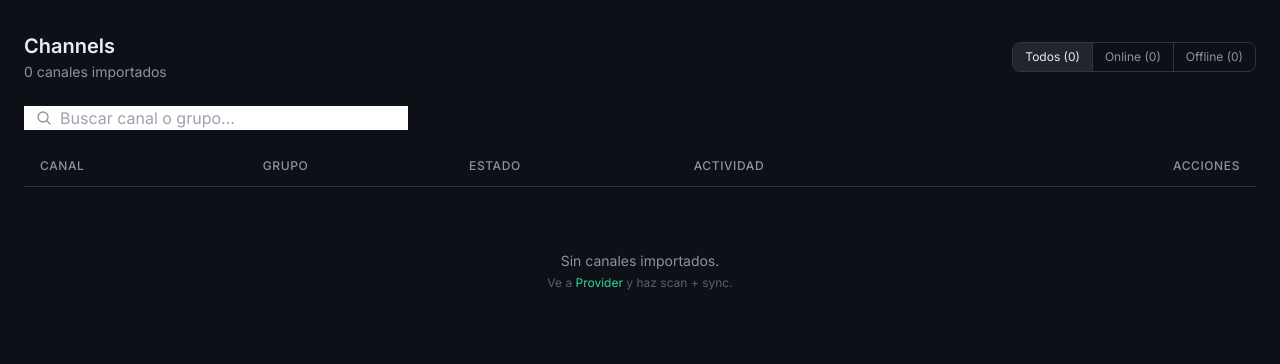
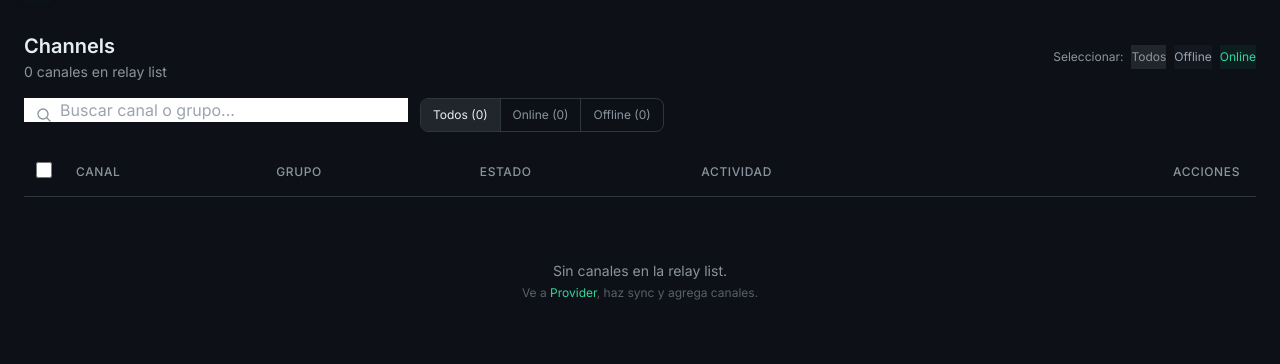
Before and after one commit to ivnmelendez/emby-iptv-relay-manager, a FastAPI app: template backend/templates/channels.html in a window 1280 px wide. Shown: the part 56-420 px from the top of the page. Run offline with FastAPI, Linux system fonts and the light colour scheme; the template is opened without the code that fills it, so the values that code supplies are empty; parts of the project's set-up code (start-up, migrations or seed data) failed here and were passed over; some libraries are stand-ins or nearby versions.

Commit message:
feat: bulk actions en /channels y /provider
/channels:
- Alpine.js component con selección persistente
- Sticky action bar (top-14) aparece cuando hay selección
- Confirm modal Alpine.js (no browser confirm)
- Bulk: Activate, Offline, Delete, Clear Offline, Clear All
- Quick select: Select All, Select Offline, Select Online
- MAX_ACTIVE_STREAMS respetado en bulk activate con error OOB
- Checkbox por fila + header select all
- Click en fila también toggle checkbox

/provider library:
- Checkboxes + Add Selected bulk action
- Select All / Clear buttons
- libraryManager() Alpine component independiente
- Bulk add → recarga library section via HTMX

Arquitectura:
- htmx.ajax() programático desde Alpine para bulk
- OOB swap para errores (hx-swap-oob) sin romper tabla
- channels_tbody.html partial para respuestas bulk

Co-Authored-By: Claude Sonnet 4.6 <noreply@anthropic.com>

```diff
--- a/backend/templates/channels.html
+++ b/backend/templates/channels.html
@@ -2,56 +2,163 @@
 {% block title %}Channels — IPTV Manager{% endblock %}
 
 {% block content %}
-<div x-data="{
-  search: '',
-  filter: 'all',
-  get online() { return {{ channels | selectattr('status.value', 'equalto', 'online') | list | length }}; },
-  get offline() { return {{ channels | length }} - this.online; }
-}">
+<div x-data="channelManager()">
 
-  <!-- Header -->
-  <div class="flex flex-col sm:flex-row sm:items-center justify-between gap-4 mb-6">
-    <div>
-      <h1 class="text-xl font-semibold text-[#e6edf3]">Channels</h1>
-      <p class="text-sm text-muted mt-0.5">{{ channels | length }} canales importados</p>
-    </div>
-    <div class="flex items-center gap-2 flex-wrap">
-      <!-- Status filter -->
-      <div class="flex rounded-lg border border-border overflow-hidden text-xs">
-        <button @click="filter = 'all'"
-                :class="filter === 'all' ? 'bg-[#21262d] text-[#e6edf3]' : 'text-muted hover:text-[#e6edf3]'"
-                class="px-3 py-1.5 transition-colors">
-          Todos ({{ channels | length }})
-        </button>
-        <button @click="filter = 'online'"
-                :class="filter === 'online' ? 'bg-emerald-500/10 text-emerald-400' : 'text-muted hover:text-[#e6edf3]'"
-                class="px-3 py-1.5 border-l border-border transition-colors">
-          Online ({{ channels | selectattr('status.value', 'equalto', 'online') | list | length }})
-        </button>
-        <button @click="filter = 'offline'"
-                :class="filter === 'offline' ? 'bg-[#21262d] text-[#e6edf3]' : 'text-muted hover:text-[#e6edf3]'"
-                class="px-3 py-1.5 border-l border-border transition-colors">
-          Offline ({{ channels | selectattr('status.value', 'equalto', 'offline') | list | length }})
+  <!-- Confirm modal -->
+  <div x-show="modal.show" x-cloak
+       class="fixed inset-0 z-[150] flex items-center justify-center p-4">
+    <div class="absolute inset-0 bg-[#0d1117]/80 backdrop-blur-sm" @click="modal.show = false"></div>
+    <div class="relative bg-surface border border-border rounded-xl p-6 max-w-sm w-full shadow-2xl">
+      <h3 class="text-sm font-semibold text-[#e6edf3]" x-text="modal.title"></h3>
+      <p class="text-xs text-muted mt-2 leading-relaxed" x-text="modal.message"></p>
+      <div class="flex justify-end gap-2 mt-5">
+        <button @click="modal.show = false" class="btn-secondary text-xs py-1.5 px-3">Cancelar</button>
+        <button @click="modal.confirm()" class="btn-action bg-red-600/20 hover:bg-red-600/30 text-red-400 border-red-500/30 text-xs">
+          Confirmar
         </button>
       </div>
     </div>
   </div>
 
-  <!-- Search -->
-  <div class="relative mb-4">
-    <svg class="absolute left-3 top-1/2 -translate-y-1/2 w-4 h-4 text-muted" fill="none" viewBox="0 0 24 24" stroke="currentColor" stroke-width="2">
-      <path stroke-linecap="round" stroke-linejoin="round" d="m21 21-5.197-5.197m0 0A7.5 7.5 0 1 0 5.196 5.196a7.5 7.5 0 0 0 10.607 10.607Z"/>
-    </svg>
-    <input x-model="search" type="text" placeholder="Buscar canal o grupo..."
-           class="input w-full pl-9 max-w-sm">
+  <!-- Sticky bulk action bar -->
+  <div x-show="selected.length > 0"
+       x-cloak
+       x-transition:enter="transition duration-150"
+       x-transition:enter-start="opacity-0 -translate-y-2"
+       x-transition:enter-end="opacity-100 translate-y-0"
+       class="sticky top-14 z-40 mb-4 flex flex-wrap items-center gap-2 px-4 py-3
+              bg-[#161b22]/95 backdrop-blur border border-emerald-500/20 rounded-xl shadow-lg shadow-black/40">
+
+    <!-- Counter -->
+    <span class="text-sm font-medium text-emerald-400 mr-1">
+      <span x-text="selected.length"></span> seleccionado<span x-text="selected.length !== 1 ? 's' : ''"></span>
+    </span>
+    <div class="w-px h-5 bg-border"></div>
+
+    <!-- Activate -->
+    <button @click="bulkActivate()"
+            class="btn-action bg-emerald-600/10 hover:bg-emerald-600/20 text-emerald-400 border-emerald-600/20 text-xs">
+      <svg class="w-3 h-3" fill="currentColor" viewBox="0 0 24 24">
+        <path d="M5.25 5.653c0-.856.917-1.398 1.667-.986l11.54 6.347a1.125 1.125 0 0 1 0 1.972l-11.54 6.347a1.125 1.125 0 0 1-1.667-.986V5.653Z"/>
+      </svg>
+      Activate
+    </button>
+
+    <!-- Offline -->
+    <button @click="bulkOffline()"
+            class="btn-action bg-gray-600/10 hover:bg-gray-600/20 text-gray-400 border-gray-600/20 text-xs">
+      <svg class="w-3 h-3" fill="none" viewBox="0 0 24 24" stroke="currentColor" stroke-width="2.5">
+        <rect x="6" y="6" width="12" height="12" rx="2"/>
+      </svg>
+      Offline
+    </button>
+
+    <!-- Delete Selected -->
+    <button @click="confirmAction(
+        `Eliminar ${selected.length} canal(es)`,
+        'Los relays activos se pondrán offline. Esta acción no se puede deshacer.',
+        () => _doAction('DELETE', '/ui/channels/bulk', { ids: selected.join(',') })
+      )"
+            class="btn-action bg-red-600/10 hover:bg-red-600/20 text-red-400 border-red-500/20 text-xs">
+      <svg class="w-3 h-3" fill="none" viewBox="0 0 24 24" stroke="currentColor" stroke-width="2">
+        <path stroke-linecap="round" stroke-linejoin="round" d="M14.74 9l-.346 9m-4.788 0L9.26 9m9.968-3.21c.342.052.682.107 1.022.166m-1.022-.165L18.16 19.673a2.25 2.25 0 0 1-2.244 2.077H8.084a2.25 2.25 0 0 1-2.244-2.077L4.772 5.79m14.456 0a48.108 48.108 0 0 0-3.478-.397m-12 .562c.34-.059.68-.114 1.022-.165m0 0a48.11 48.11 0 0 1 3.478-.397m7.5 0v-.916c0-1.18-.91-2.164-2.09-2.201a51.964 51.964 0 0 0-3.32 0c-1.18.037-2.09 1.022-2.09 2.201v.916m7.5 0a48.667 48.667 0 0 0-7.5 0"/>
+      </svg>
+      Delete
+    </button>
+
+    <div class="w-px h-5 bg-border"></div>
+
+    <!-- Clear Offline -->
+    <button @click="confirmAction(
+        'Eliminar todos los canales OFFLINE',
+        'Se eliminarán todos los canales en estado OFFLINE de la relay list.',
+        () => _doAction('POST', '/ui/channels/bulk/clear-offline', {})
+      )"
+            class="btn-action bg-[#21262d] hover:bg-[#30363d] text-muted border-border text-xs">
+      Clear Offline
+    </button>
+
+    <!-- Clear All -->
+    <button @click="confirmAction(
+        'Eliminar TODOS los canales',
+        'Se eliminarán todos los canales de la relay list. Los activos se pondrán offline primero.',
+        () => _doAction('DELETE', '/ui/channels/all', {})
+      )"
+            class="btn-action bg-red-600/10 hover:bg-red-600/20 text-red-400 border-red-500/20 text-xs">
+      Clear All
+    </button>
+
+    <div class="flex-1"></div>
+
+    <!-- Clear selection -->
+    <button @click="clearSelection()"
+            class="text-muted hover:text-[#e6edf3] transition-colors p-1 rounded">
+      <svg class="w-4 h-4" fill="none" viewBox="0 0 24 24" stroke="currentColor" stroke-width="2">
+        <path stroke-linecap="round" stroke-linejoin="round" d="M6 18 18 6M6 6l12 12"/>
+      </svg>
+    </button>
   </div>
+
+  <!-- Header -->
+  <div class="flex flex-col sm:flex-row sm:items-center justify-between gap-3 mb-4">
+    <div>
+      <h1 class="text-xl font-semibold text-[#e6edf3]">Channels</h1>
+      <p class="text-sm text-muted mt-0.5">{{ channels | length }} canales en relay list</p>
+    </div>
+    <!-- Quick select buttons -->
+    <div class="flex items-center gap-2 flex-wrap">
+      <span class="text-xs text-muted">Seleccionar:</span>
+      <button @click="selectAll()" class="btn-action bg-[#21262d] hover:bg-[#30363d] text-muted border-border text-xs py-1">
+        Todos
+      </button>
+      <button @click="selectByStatus('offline')" class="btn-action bg-gray-600/10 hover:bg-gray-600/20 text-gray-400 border-gray-600/20 text-xs py-1">
+        Offline
+      </button>
+      <button @click="selectByStatus('online')" class="btn-action bg-emerald-600/10 hover:bg-emerald-600/20 text-emerald-400 border-emerald-600/20 text-xs py-1">
+        Online
+      </button>
+    </div>
+  </div>
+
+  <!-- Search + Filter -->
+  <div class="flex flex-col sm:flex-row gap-3 mb-4">
+    <div class="relative flex-1 max-w-sm">
+      <svg class="absolute left-3 top-1/2 -translate-y-1/2 w-4 h-4 text-muted" fill="none" viewBox="0 0 24 24" stroke="currentColor" stroke-width="2">
+        <path stroke-linecap="round" stroke-linejoin="round" d="m21 21-5.197-5.197m0 0A7.5 7.5 0 1 0 5.196 5.196a7.5 7.5 0 0 0 10.607 10.607Z"/>
+      </svg>
+      <input x-model="search" type="text" placeholder="Buscar canal o grupo..."
+             class="input w-full pl-9">
+    </div>
+    <div class="flex rounded-lg border border-border overflow-hidden text-xs shrink-0">
+      <button @click="filter = 'all'" :class="filter === 'all' ? 'bg-[#21262d] text-[#e6edf3]' : 'text-muted hover:text-[#e6edf3]'"
+              class="px-3 py-2 transition-colors">
+        Todos ({{ channels | length }})
+      </button>
+      <button @click="filter = 'online'" :class="filter === 'online' ? 'bg-emerald-500/10 text-emerald-400' : 'text-muted hover:text-[#e6edf3]'"
+              class="px-3 py-2 border-l border-border transition-colors">
+        Online ({{ channels | selectattr('status.value', 'equalto', 'online') | list | length }})
+      </button>
+      <button @click="filter = 'offline'" :class="filter === 'offline' ? 'bg-[#21262d] text-[#e6edf3]' : 'text-muted hover:text-[#e6edf3]'"
+              class="px-3 py-2 border-l border-border transition-colors">
+        Offline ({{ channels | selectattr('status.value', 'equalto', 'offline') | list | length }})
+      </button>
+    </div>
+  </div>
+
+  <!-- Error area (populated by bulk action OOB) -->
+  <div id="bulk-errors-container" class="mb-3"></div>
 
   <!-- Table -->
   <div class="card p-0 overflow-hidden">
     <table class="w-full">
       <thead>
         <tr class="border-b border-border">
-          <th class="px-4 py-3 text-left text-xs font-medium text-muted uppercase tracking-wider">Canal</th>
+          <th class="px-3 py-3 w-10">
+            <input type="checkbox"
+                   class="w-4 h-4 rounded border-border bg-hover accent-emerald-500 cursor-pointer"
+                   @change="$event.target.checked ? selectAll() : clearSelection()">
+          </th>
+          <th class="px-3 py-3 text-left text-xs font-medium text-muted uppercase tracking-wider">Canal</th>
           <th class="px-3 py-3 text-left text-xs font-medium text-muted uppercase tracking-wider hidden md:table-cell">Grupo</th>
           <th class="px-3 py-3 text-left text-xs font-medium text-muted uppercase tracking-wider">Estado</th>
           <th class="px-3 py-3 text-left text-xs font-medium text-muted uppercase tracking-wider hidden lg:table-cell">Actividad</th>
@@ -60,124 +167,83 @@
       </thead>
       <tbody id="channels-tbody">
         {% for ch in channels %}
-        {% set row_name = (ch.name ~ ' ' ~ (ch.raw_group_title or ch.group or '')) | lower %}
-        <tr class="table-row"
-            data-name="{{ row_name }}"
-            data-status="{{ ch.status.value }}"
-            x-show="
-              (filter === 'all' || filter === $el.dataset.status) &&
-              (search === '' || $el.dataset.name.includes(search.toLowerCase()))
-            ">
-          <!-- Logo + Name -->
-          <td class="px-4 py-3">
-            <div class="flex items-center gap-3">
-              {% if ch.logo %}
-                <img src="{{ ch.logo }}" alt="" class="w-8 h-8 rounded object-cover bg-hover shrink-0"
-                     onerror="this.style.display='none'">
-              {% else %}
-                <div class="w-8 h-8 rounded bg-hover shrink-0 flex items-center justify-center">
-                  <svg class="w-4 h-4 text-muted" fill="none" viewBox="0 0 24 24" stroke="currentColor" stroke-width="2">
-                    <path stroke-linecap="round" stroke-linejoin="round" d="M5.25 5.653c0-.856.917-1.398 1.667-.986l11.54 6.347a1.125 1.125 0 0 1 0 1.972l-11.54 6.347a1.125 1.125 0 0 1-1.667-.986V5.653Z"/>
-                  </svg>
-                </div>
-              {% endif %}
-              <div class="min-w-0">
-                <div class="text-sm font-medium text-[#e6edf3] truncate max-w-[200px]">{{ ch.name }}</div>
-                <div class="text-xs text-muted font-mono mt-0.5 hidden sm:block">{{ ch.id }}</div>
-              </div>
-            </div>
-          </td>
-          <!-- Group -->
-          <td class="px-3 py-3 hidden md:table-cell">
-            <span class="badge-group" title="{{ ch.raw_group_title or ch.group }}">
-              {{ ch.raw_group_title or ch.group or '—' }}
-            </span>
-          </td>
-          <!-- Status -->
-          <td class="px-3 py-3">
-            {% if ch.status.value == 'online' %}
-              <span class="badge-online">
-                <span class="w-1.5 h-1.5 rounded-full bg-emerald-400 animate-pulse"></span>
-                ONLINE
-              </span>
-            {% else %}
-              <span class="badge-offline">
-                <span class="w-1.5 h-1.5 rounded-full bg-gray-600"></span>
-                OFFLINE
-              </span>
-            {% endif %}
-          </td>
-          <!-- Activity -->
-          <td class="px-3 py-3 hidden lg:table-cell">
-            <span class="text-xs text-muted">
-              {% if ch.status.value == 'online' and ch.started_at %}
-                activo {{ ch.started_at | timeago }}
-              {% elif ch.last_seen_at %}
-                visto {{ ch.last_seen_at | timeago }}
-              {% else %}—{% endif %}
-            </span>
-          </td>
-          <!-- Actions -->
-          <td class="px-4 py-3 text-right">
-            <div class="flex items-center justify-end gap-1.5">
-              {% if ch.status.value == 'offline' %}
-                <button
-                  hx-post="/ui/channels/{{ ch.id }}/activate"
-                  hx-target="closest tr"
-                  hx-swap="outerHTML"
-                  {% if active_count >= max_streams %}disabled title="Límite alcanzado"
-                  class="btn-action opacity-40 cursor-not-allowed bg-emerald-600/10 text-emerald-500 border-emerald-600/20"
-                  {% else %}
-                  class="btn-action bg-emerald-600/10 hover:bg-emerald-600/20 text-emerald-400 border-emerald-600/20"
-                  {% endif %}>
-                  <svg class="w-3 h-3" fill="currentColor" viewBox="0 0 24 24">
-                    <path d="M5.25 5.653c0-.856.917-1.398 1.667-.986l11.54 6.347a1.125 1.125 0 0 1 0 1.972l-11.54 6.347a1.125 1.125 0 0 1-1.667-.986V5.653Z"/>
-                  </svg>
-                  Activar
-                </button>
-              {% else %}
-                <button
-                  hx-post="/ui/channels/{{ ch.id }}/offline"
-                  hx-target="closest tr"
-                  hx-swap="outerHTML"
-                  class="btn-action bg-gray-600/10 hover:bg-gray-600/20 text-gray-400 border-gray-600/20">
-                  <svg class="w-3 h-3" fill="none" viewBox="0 0 24 24" stroke="currentColor" stroke-width="2.5">
-                    <rect x="6" y="6" width="12" height="12" rx="2"/>
-                  </svg>
-                  Offline
-                </button>
-              {% endif %}
-              <button
-                hx-delete="/ui/channels/{{ ch.id }}"
-                hx-target="closest tr"
-                hx-swap="delete"
-                hx-confirm="¿Eliminar '{{ ch.name }}'?"
-                class="btn-action bg-red-600/10 hover:bg-red-600/20 text-red-400 border-red-500/20 !p-1.5">
-                <svg class="w-3.5 h-3.5" fill="none" viewBox="0 0 24 24" stroke="currentColor" stroke-width="2">
-                  <path stroke-linecap="round" stroke-linejoin="round" d="M14.74 9l-.346 9m-4.788 0L9.26 9m9.968-3.21c.342.052.682.107 1.022.166m-1.022-.165L18.16 19.673a2.25 2.25 0 0 1-2.244 2.077H8.084a2.25 2.25 0 0 1-2.244-2.077L4.772 5.79m14.456 0a48.108 48.108 0 0 0-3.478-.397m-12 .562c.34-.059.68-.114 1.022-.165m0 0a48.11 48.11 0 0 1 3.478-.397m7.5 0v-.916c0-1.18-.91-2.164-2.09-2.201a51.964 51.964 0 0 0-3.32 0c-1.18.037-2.09 1.022-2.09 2.201v.916m7.5 0a48.667 48.667 0 0 0-7.5 0"/>
-                </svg>
-              </button>
-            </div>
-          </td>
-        </tr>
+        {% include "partials/channel_row.html" %}
         {% else %}
         <tr>
-          <td colspan="5" class="px-4 py-16 text-center">
-            <p class="text-sm text-muted">Sin canales importados.</p>
-            <p class="text-xs text-muted/60 mt-1">Ve a <a href="/provider" class="text-emerald-400 hover:underline">Provider</a> y haz scan + sync.</p>
+          <td colspan="6" class="px-4 py-16 text-center">
+            <p class="text-sm text-muted">Sin canales en la relay list.</p>
+            <p class="text-xs text-muted/60 mt-1">Ve a <a href="/provider" class="text-emerald-400 hover:underline">Provider</a>, haz sync y agrega canales.</p>
           </td>
         </tr>
         {% endfor %}
       </tbody>
     </table>
-
-    <!-- Empty state for filter/search -->
-    <div x-show="search !== '' || filter !== 'all'"
-         x-cloak
-         class="hidden px-4 py-6 text-center text-sm text-muted border-t border-border"
-         id="empty-filter">
-    </div>
   </div>
 
 </div>
+
+<script>
+function channelManager() {
+  return {
+    selected: [],
+    filter: 'all',
+    search: '',
+    modal: { show: false, title: '', message: '', confirm: () => {} },
+
+    toggle(id) {
+      this.selected.includes(id)
+        ? this.selected = this.selected.filter(x => x !== id)
+        : this.selected.push(id);
+    },
+
+    selectAll() {
+      this.$nextTick(() => {
+        this.selected = [...document.querySelectorAll('#channels-tbody tr[data-id]')]
+          .filter(tr => tr.style.display !== 'none')
+          .map(tr => tr.dataset.id);
+      });
+    },
+
+    selectByStatus(status) {
+      this.$nextTick(() => {
+        const ids = [...document.querySelectorAll(`#channels-tbody tr[data-status="${status}"]`)]
+          .filter(tr => tr.style.display !== 'none')
+          .map(tr => tr.dataset.id);
+        this.selected = [...new Set([...this.selected, ...ids])];
+      });
+    },
+
+    clearSelection() { this.selected = []; },
+
+    confirmAction(title, message, onConfirm) {
+      this.modal = { show: true, title, message, confirm: () => { this.modal.show = false; onConfirm(); } };
+    },
+
+    _doAction(method, url, values) {
+      const tbody = document.getElementById('channels-tbody');
+      const self = this;
+      tbody.addEventListener('htmx:afterSwap', function handler() {
+        self.selected = [];
+        tbody.removeEventListener('htmx:afterSwap', handler);
+      });
+      htmx.ajax(method, url, { target: '#channels-tbody', swap: 'innerHTML', values });
+    },
+
+    bulkActivate() {
+      if (!this.selected.length) return;
+      const offline = [...document.querySelectorAll('#channels-tbody tr[data-id]')]
+        .filter(tr => this.selected.includes(tr.dataset.id) && tr.dataset.status === 'offline')
+        .map(tr => tr.dataset.id);
+      if (!offline.length) return;
+      this._doAction('POST', '/ui/channels/bulk/activate', { ids: offline.join(',') });
+    },
+
+    bulkOffline() {
+      if (!this.selected.length) return;
+      this._doAction('POST', '/ui/channels/bulk/offline', { ids: this.selected.join(',') });
+    },
+  };
+}
+</script>
+
 {% endblock %}
```
Also changed, not shown: backend/routers/ui.py (+158 -0 lines), backend/templates/partials/channel_row.html (+30 -14 lines), backend/templates/partials/channels_tbody.html (added, +25 -0 lines), backend/templates/partials/library_channel_row.html (+29 -7 lines), backend/templates/partials/library_section.html (+70 -7 lines).
